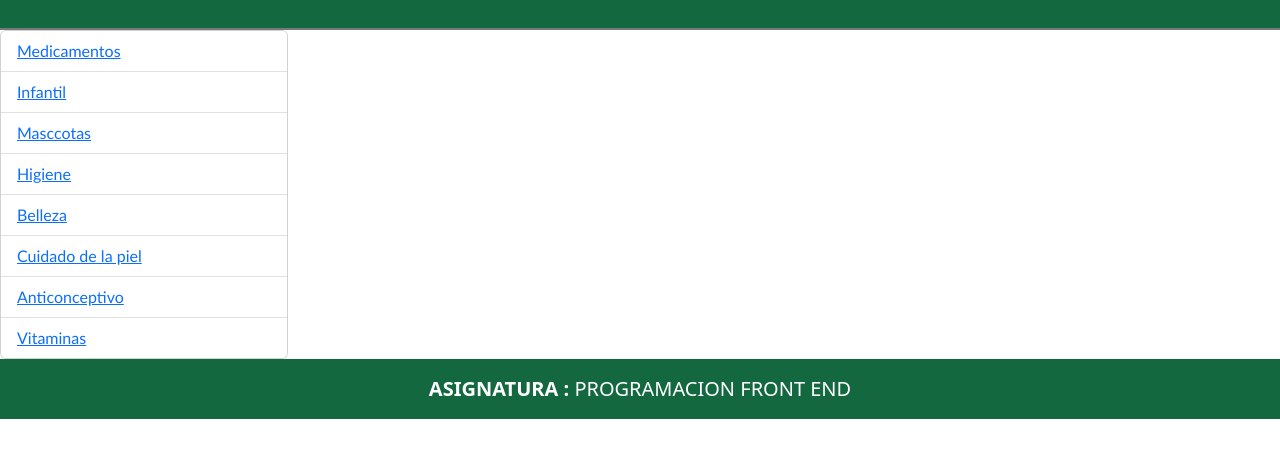
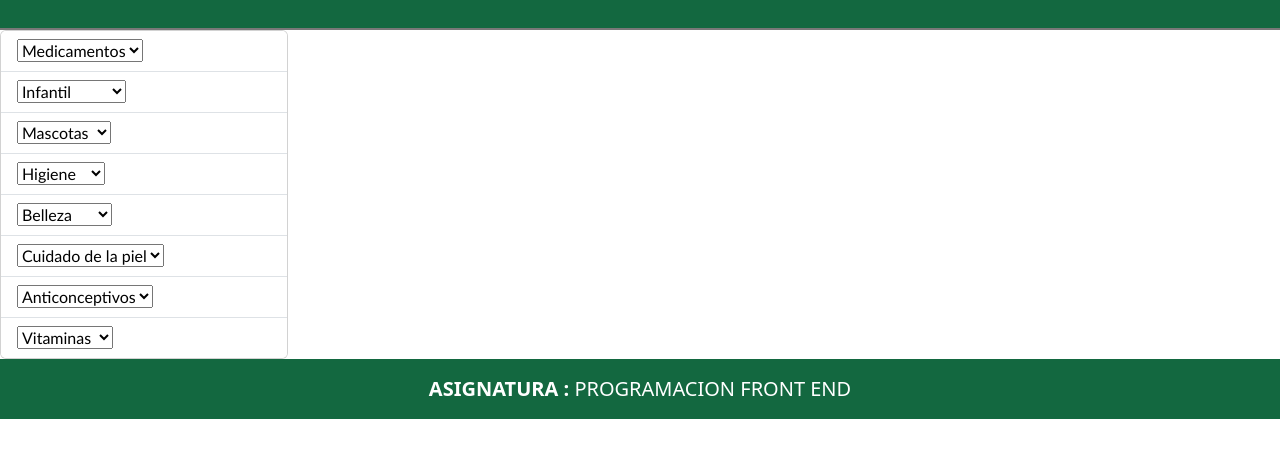
Before and after one commit to Mrcs-krbne/Concepto-farmacia, a plain HTML site: page productos.html in a window 1280 px wide. Shown: the part 263-720 px from the top of the page. Drawn offline with nearby package versions, Linux system fonts and the light colour scheme.

Commit message:
Final ver 2.0

```diff
--- a/productos.html
+++ b/productos.html
@@ -44,14 +44,51 @@
 
         <div class="card" style="width: 18rem;">
             <ul class="list-group list-group-flush">
-              <li class="list-group-item"><a href="">Medicamentos</a></li>
-              <li class="list-group-item"><a href="">Infantil</a></li>
-              <li class="list-group-item"><a href="">Masccotas</a></li>
-              <li class="list-group-item"><a href="">Higiene</a></li>
-              <li class="list-group-item"><a href="">Belleza</a></li>
-              <li class="list-group-item"><a href="">Cuidado de la piel</a></li>
-              <li class="list-group-item"><a href="">Anticonceptivo</a></li>
-              <li class="list-group-item"><a href="">Vitaminas</a></li>
+              <li class="list-group-item"><select id="med" name="Medicamentos"></a></li>
+                    <option value="">Medicamentos</option>
+                    <option value="Ibuprofeno">Ibuprofeno</option>
+                    <option value="Tapzin">Tapzin</option>
+
+                </select>
+              <li class="list-group-item"><select id="med" name="Medicamentos"></a></li>
+                <option value="">Infantil</option>
+                <option value="Ibuprofeno">Paracetamol</option>
+
+            </select>
+              <li class="list-group-item"><select id="med" name="Medicamentos"></a></li>
+                <option value="">Mascotas</option>
+                <option value="Ibuprofeno">Naxpet</option>
+                <option value="Tapzin">Electrovet</option>
+
+            </select>
+              <li class="list-group-item"><select id="med" name="Medicamentos"></a></li>
+                <option value="">Higiene</option>
+                <option value="Ibuprofeno">Shampoo</option>
+                <option value="Tapzin">Balsamo</option>
+
+            </select>
+              <li class="list-group-item"><select id="med" name="Medicamentos"></a></li>
+                <option value="">Belleza</option>
+                <option value="Ibuprofeno">Maquillaje</option>
+                <option value="Tapzin">Ropa</option>
+
+            </select>
+              <li class="list-group-item"><select id="med" name="Medicamentos"></a></li>
+                <option value="">Cuidado de la piel</option>
+                <option value="Ibuprofeno">Crema</option>
+
+            </select>
+              <li class="list-group-item"><select id="med" name="Medicamentos"></a></li>
+                <option value="">Anticonceptivos</option>
+                <option value="Ibuprofeno">Condones</option>
+                <option value="Tapzin">Pastillas</option>
+
+            </select>
+              <li class="list-group-item"><select id="med" name="Medicamentos"></a></li>
+                <option value="">Vitaminas</option>
+                <option value="Ibuprofeno">Vitamina c</option>
+
+            </select>
             </ul>
         </div>
 
```
Also changed, not shown: contactos.html (+1 -2 lines).
